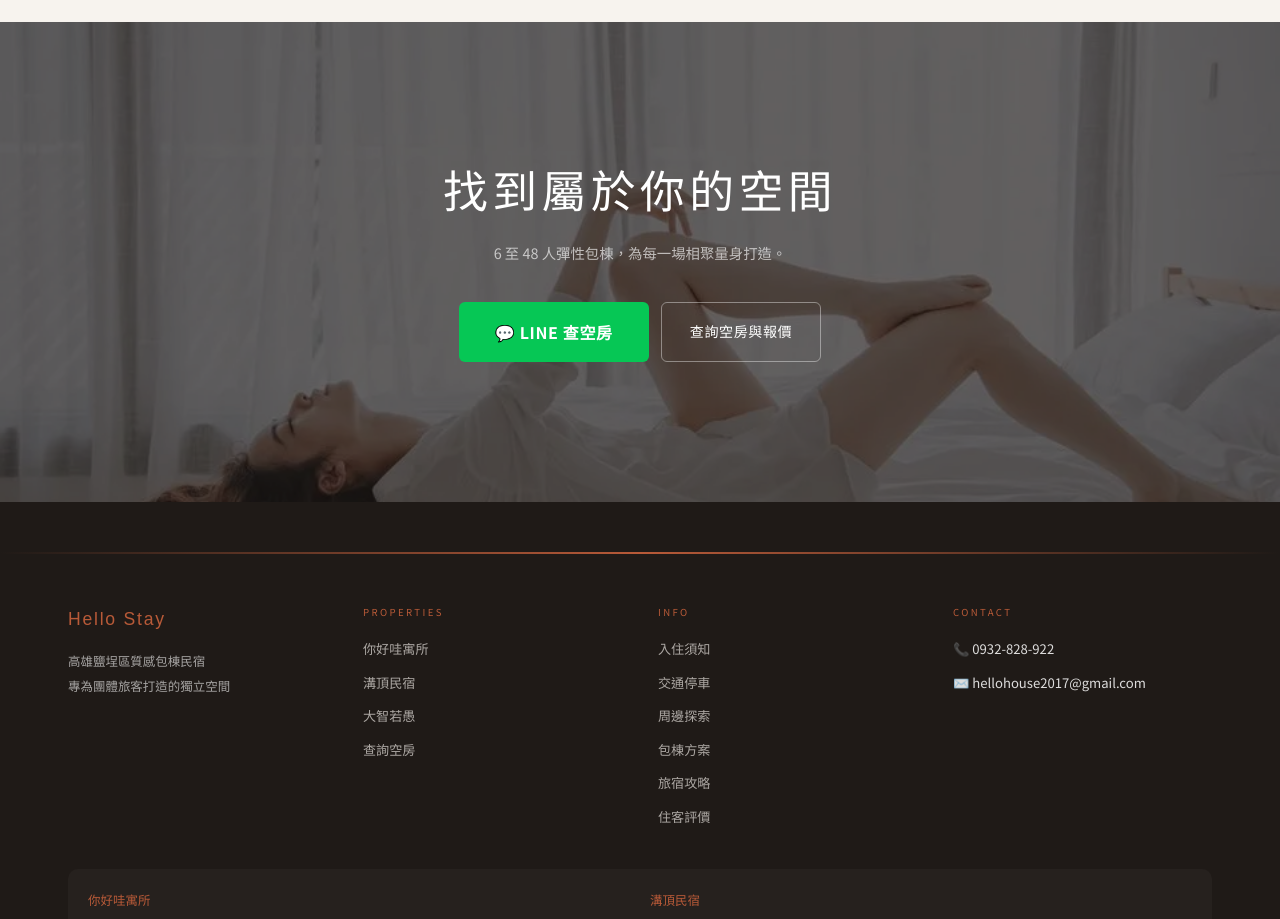
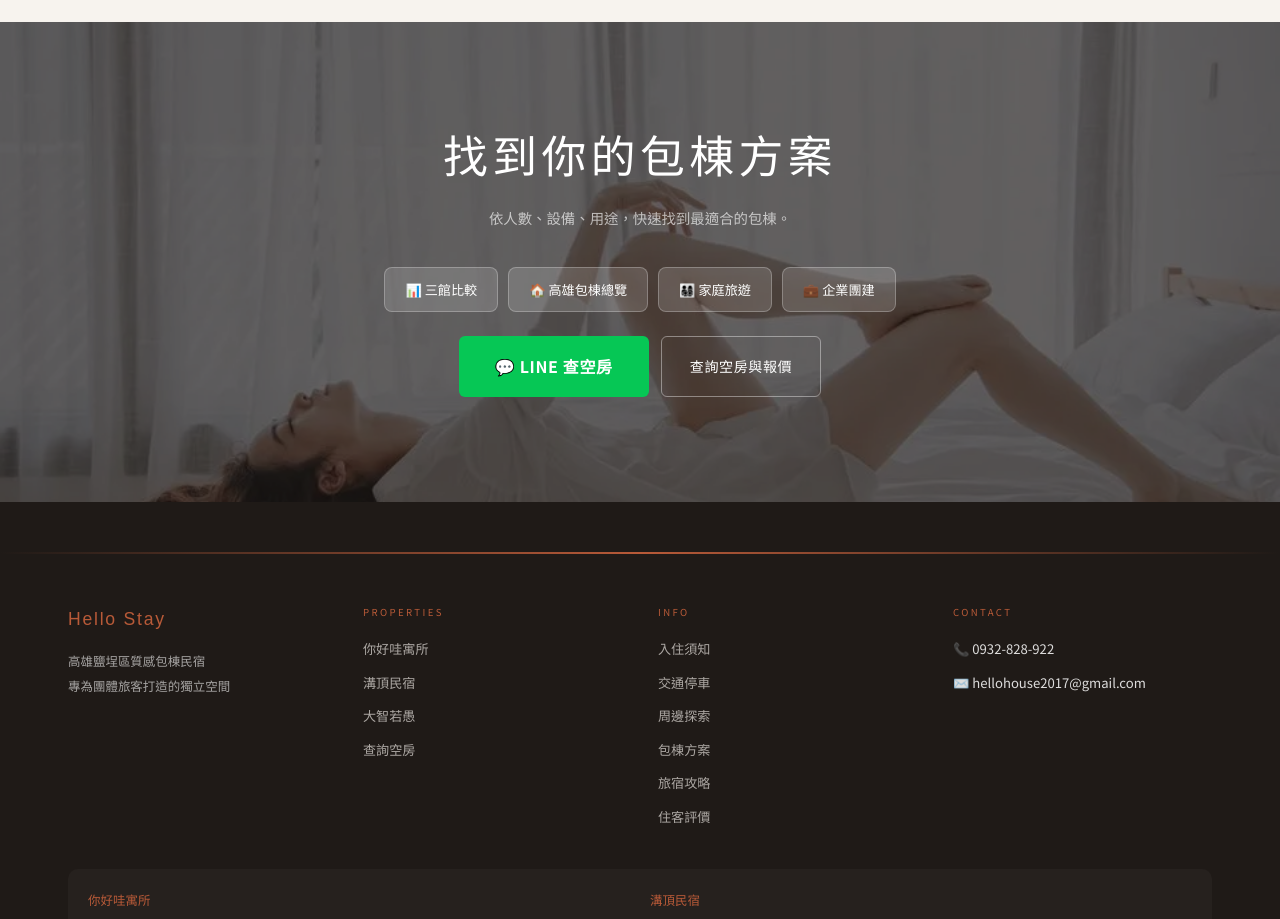
Before and after one commit to hellohouse2017/hello-stay-next, a Next.js app: page / in a window 1280 px wide. Shown: the part 5360-6279 px from the top of the page. Built offline with nearby package versions, Linux system fonts and the light colour scheme.

Commit message:
refactor: homepage features grid + final CTA
- Features Grid: replace single-property items (中島廚房/麻將) with brand-level features (整棟包下/6-48人彈性/直訂最划算)
- Final CTA: replace generic text with decision hub links to /compare, /kaohsiung-whole-house, /occasion/*

```diff
--- a/src/app/page.tsx
+++ b/src/app/page.tsx
@@ -254,12 +254,12 @@ export default function HomePage() {
           </Reveal>
           <div className="feat-grid">
             {[
-              { icon: "🍳", title: "中島廚房", desc: "IH爐、冰箱、完整餐具。\n火鍋趴、聚餐、早午餐自己來。" },
-              { icon: "🀄", title: "麻將影音", desc: "夜晚絕不無聊。\n手動麻將桌、Netflix 聯網電視。" },
-              { icon: "🏠", title: "整棟包下", desc: "獨立空間不受打擾。\n打牌到天亮，沒人抗議。" },
+              { icon: "🏠", title: "整棟包下", desc: "三館皆為獨立空間。\n不跟別人共用，完全屬於你們。" },
+              { icon: "👥", title: "6-48人彈性", desc: "從小家庭到企業團建。\n三館任選或合訂，最高近80人。" },
               { icon: "📍", title: "鹽埕黃金區", desc: "步行到駁二、大港橋。\n30+間在地老店走路可達。" },
               { icon: "⭐", title: "4.9 星口碑", desc: "Google 4.9 星、5,000+組旅客。\n綜藝玩很大拍攝場地。" },
-              { icon: "💬", title: "LINE 即訂", desc: "LINE 即時回覆、查房報價。\n官方直訂最優惠。" },
+              { icon: "💰", title: "直訂最划算", desc: "官方LINE直訂免平台手續費。\n比OTA便宜15-20%。" },
+              { icon: "💬", title: "LINE 即訂", desc: "LINE 即時回覆、查房報價。\n30秒產出包棟提案。" },
             ].map((f, i) => (
               <Reveal key={i}>
                 <div className="feat-card">
@@ -282,7 +282,7 @@ export default function HomePage() {
         </div>
       </section>
 
-      {/* ═══ SCENE 6: Final CTA ═══ */}
+      {/* ═══ SCENE 6: Decision Hub + Final CTA ═══ */}
       <section className="scene-cta">
         <Image
           src="/images/hellohouse/photo5.webp"
@@ -294,8 +294,14 @@ export default function HomePage() {
         <div className="scene-cta__overlay" />
         <div className="scene-cta__content">
           <Reveal>
-            <h2>找到屬於你的空間</h2>
-            <p>6 至 48 人彈性包棟，為每一場相聚量身打造。</p>
+            <h2>找到你的包棟方案</h2>
+            <p>依人數、設備、用途，快速找到最適合的包棟。</p>
+            <div style={{ display: "flex", flexWrap: "wrap", gap: "10px", justifyContent: "center", margin: "24px 0" }}>
+              <Link href="/compare" style={{ padding: "10px 20px", borderRadius: "8px", background: "rgba(255,255,255,0.15)", backdropFilter: "blur(4px)", color: "#fff", fontSize: "0.82rem", textDecoration: "none", border: "1px solid rgba(255,255,255,0.25)" }}>📊 三館比較</Link>
+              <Link href="/kaohsiung-whole-house" style={{ padding: "10px 20px", borderRadius: "8px", background: "rgba(255,255,255,0.15)", backdropFilter: "blur(4px)", color: "#fff", fontSize: "0.82rem", textDecoration: "none", border: "1px solid rgba(255,255,255,0.25)" }}>🏠 高雄包棟總覽</Link>
+              <Link href="/occasion/family-trip" style={{ padding: "10px 20px", borderRadius: "8px", background: "rgba(255,255,255,0.15)", backdropFilter: "blur(4px)", color: "#fff", fontSize: "0.82rem", textDecoration: "none", border: "1px solid rgba(255,255,255,0.25)" }}>👨‍👩‍👧‍👦 家庭旅遊</Link>
+              <Link href="/occasion/company-retreat" style={{ padding: "10px 20px", borderRadius: "8px", background: "rgba(255,255,255,0.15)", backdropFilter: "blur(4px)", color: "#fff", fontSize: "0.82rem", textDecoration: "none", border: "1px solid rgba(255,255,255,0.25)" }}>💼 企業團建</Link>
+            </div>
             <div className="scene-cta__buttons">
               <a href="https://lin.ee/atCiMQw" target="_blank" rel="noopener noreferrer" className="btn-line btn-line--lg">
                 💬 LINE 查空房
```
